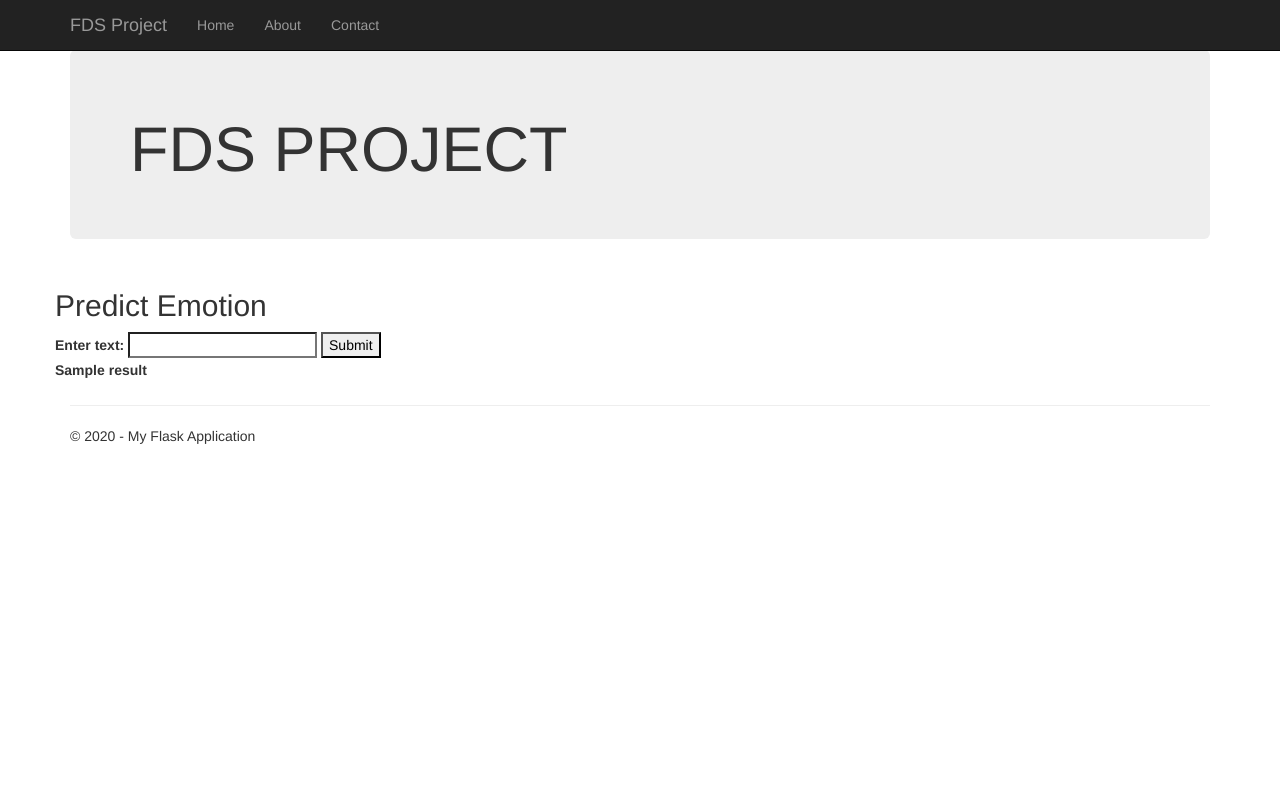
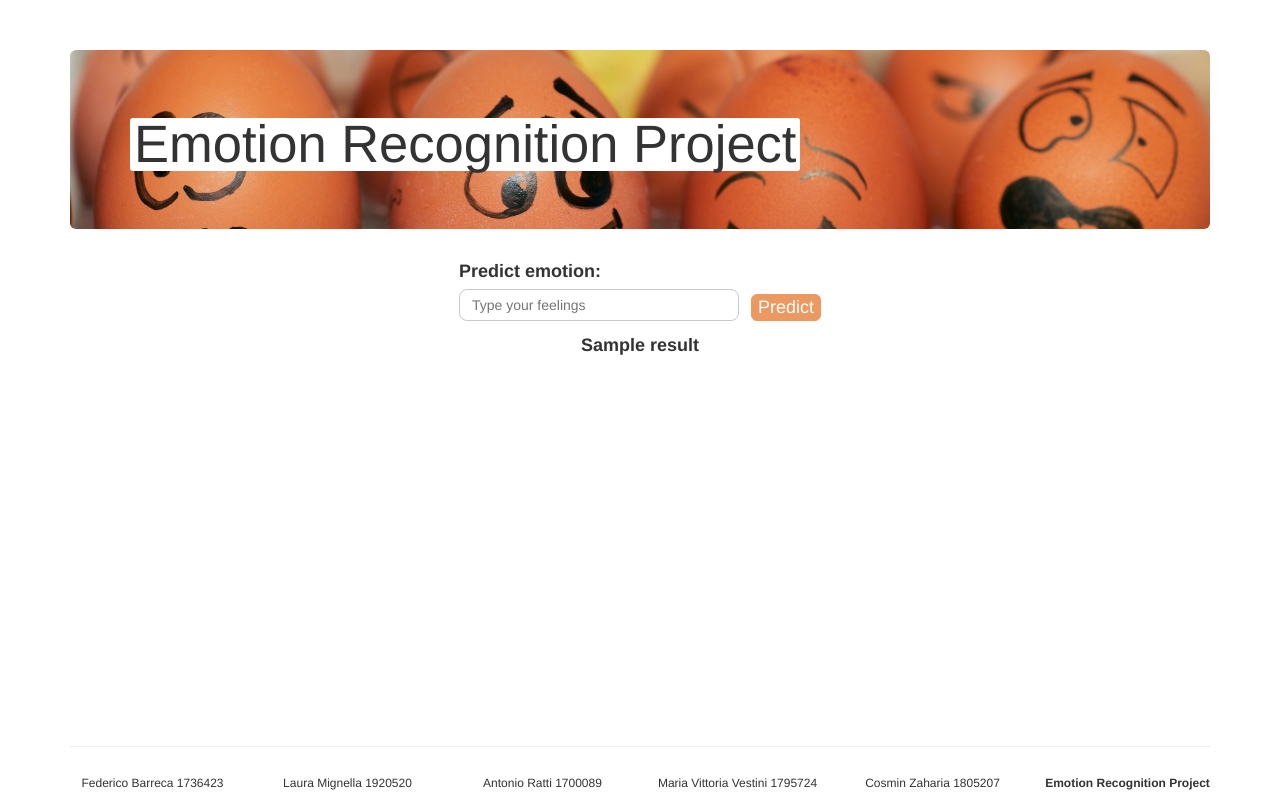
Before and after one commit to federicoBarreca/2022_Sentiment_Analysis_Project, a Flask app: template FDS_project_2022/FDS_project_2022/templates/index.html in a window 1280 px wide. Run offline with Flask 2, Linux system fonts and the light colour scheme; the template is opened without the code that fills it: most values are stand-ins (such as "Sample title", 1, 10 or a date in 2020); parts of the project's set-up code (start-up, migrations or seed data) failed here and were passed over; some libraries are stand-ins or nearby versions.

Commit message:
Update grafica e binary

```diff
--- a/FDS_project_2022/FDS_project_2022/static/content/site.css
+++ b/FDS_project_2022/FDS_project_2022/static/content/site.css
@@ -40,3 +40,95 @@ input[type="checkbox"].input-validation-error {
 .validation-summary-valid {
     display: none;
 }
+
+.schermo {
+    content: "";
+    background: url("../uova.jpg");
+    background-position: center;
+    background-repeat: no-repeat;
+    background-size: cover;
+}
+
+    .schermo h1 {
+        background: white;
+        width: fit-content;
+        padding: 0 4px;
+        border-radius: 3px;
+        font-size: 2.5em;
+    }
+
+.my_label {
+    font-size: 18px;
+}
+
+.box-input {
+    border: 1px solid #C5C8D2;
+    border-radius: 8px;
+    width: 500px;
+    height: 32px;
+    margin: 0 12px 0 0;
+    padding: 0 12px;
+}
+
+.btn {
+    border: 1px solid #eb9961;
+    background: #eb9961;
+    border-radius: 6px;
+    color: white;
+    font-size: 18px;
+    padding: 0 6px;
+}
+
+    .btn:hover {
+        border: 1px solid #542c12;
+        background: #542c12;
+        color: white;
+    }
+
+.navbar {
+    display: none;
+}
+
+.col-result {
+    margin-top: 12px;
+    font-size: 18px;
+    text-align: center;
+    /*animation-duration: 0.5s;
+    animation-name: animate-fade;
+    animation-delay: 0.5s;
+    animation-fill-mode: backwards;*/
+}
+
+    .col-result img {
+        width: 300px;
+        height: 300px;
+        margin: 12px 0;
+    }
+
+@keyframes animate-fade {
+    0% {
+        opacity: 0;
+    }
+
+    100% {
+        opacity: 1;
+    }
+}
+
+footer.container {
+    position: absolute;
+    bottom: 0;
+    right: 0;
+    left: 0;
+}
+
+.form-inline {
+    display: flex;
+    align-items: end;
+    justify-content: center;
+}
+
+.h3-result {
+    font-style: italic;
+    margin-bottom: 0;
+}
--- a/FDS_project_2022/FDS_project_2022/templates/index.html
+++ b/FDS_project_2022/FDS_project_2022/templates/index.html
@@ -1,26 +1,33 @@
 {% extends "layout.html" %}
 
 {% block content %}
-
-<div class="jumbotron">
-    <h1>FDS PROJECT</h1>
+<div class="col">
+    <form action="{{ url_for('predictemotion') }}" method="POST" class="form-inline">
+        <div class="form-group">
+            <label class="my_label mr-2">Predict emotion: </label>
+            <div class="input-group">
+                <input class="box-input" type="text" name="inputsentence" autocomplete="off" placeholder="Type your feelings" />
+            </div>
+        </div>
+        <button class="btn btn-primary" type="submit">Predict</button>
+    </form>
 </div>
 
-<div class="row">
-    <div class="col">
-        <h2>Predict Emotion</h2>
-        <form action="{{ url_for('predictemotion') }}" method="POST">
-            <label>Enter text:</label>
-            <input type="text" name="inputsentence" />
-            <input type="submit" name="next" value="Submit">
-        </form>
+<div class="col col-result">
+    <div>
+
+        {% if pictures == "positive" %}
+        <h3 class="h3-result">"{{ sentence }}"</h3>
+        <img src="../static/happy.jpeg" alt="positive emotion pic" class="img-rounded"/>
+        {% endif %}
+
+        {% if pictures == "negative" %}
+        <h3 class="h3-result">"{{ sentence }}"</h3>
+        <img src="../static/sad.jpeg" alt="negative emotion pic" class="img-rounded" />
+        {% endif %}
+
     </div>
-</div>
-
-<div class="row">
-    <div class="col">
-        <label>{{ result }}</label>
-    </div>
+    <strong class="text-result">{{ result }}</strong>
 </div>
 
 {% endblock %}
--- a/FDS_project_2022/FDS_project_2022/templates/layout.html
+++ b/FDS_project_2022/FDS_project_2022/templates/layout.html
@@ -3,40 +3,60 @@
 <head>
     <meta charset="utf-8" />
     <meta name="viewport" content="width=device-width, initial-scale=1.0">
-    <title>{{ title }} - FDS Project</title>
+    <title>{{ title }} - Emotion Recognition Project</title>
     <link rel="stylesheet" type="text/css" href="/static/content/bootstrap.min.css" />
     <link rel="stylesheet" type="text/css" href="/static/content/site.css" />
     <script src="/static/scripts/modernizr-2.6.2.js"></script>
 </head>
 
 <body>
-    <div class="navbar navbar-inverse navbar-fixed-top">
-        <div class="container">
-            <div class="navbar-header">
-                <button type="button" class="navbar-toggle" data-toggle="collapse" data-target=".navbar-collapse">
-                    <span class="icon-bar"></span>
-                    <span class="icon-bar"></span>
-                    <span class="icon-bar"></span>
-                </button>
-                <a href="/" class="navbar-brand">FDS Project</a>
+    <div class="container body-content">
+
+        <div class="jumbotron schermo">
+            <h1>Emotion Recognition Project</h1>
+        </div>
+
+        {% block content %}{% endblock %}
+
+        <footer class="container">
+            <hr />
+
+            <div class="row text-center d-flex justify-content-center pt-5">
+                <div class="col-md-2">
+                    <h6 class="text-uppercase">
+                        <span>Federico Barreca 1736423</span>
+                    </h6>
+                </div>
+                <div class="col-md-2">
+                    <h6 class="text-uppercase font-weight-bold">
+                        <span>Laura Mignella 1920520</span>
+                    </h6>
+                </div>
+                <div class="col-md-2">
+                    <h6 class="text-uppercase font-weight-bold">
+                        <span>Antonio Ratti 1700089</span>
+                    </h6>
+                </div>
+                <div class="col-md-2">
+                    <h6 class="text-uppercase font-weight-bold">
+                        <span>Maria Vittoria Vestini 1795724</span>
+                    </h6>
+                </div>
+                <div class="col-md-2">
+                    <h6 class="text-uppercase font-weight-bold">
+                        <span>Cosmin Zaharia 1805207</span>
+                    </h6>
+                </div>
+
+                <div class="col-md-2 d-flex justify-content-end">
+                    <h6 class="form-label">
+                        <strong>Emotion Recognition Project</strong>
+                    </h6>
+                </div>
             </div>
-            <div class="navbar-collapse collapse">
-                <ul class="nav navbar-nav">
-                    <li><a href="{{ url_for('home') }}">Home</a></li>
-                    <li><a href="{{ url_for('about') }}">About</a></li>
-                    <li><a href="{{ url_for('contact') }}">Contact</a></li>
-                </ul>
-            </div>
-        </div>
+        </footer>
     </div>
 
-    <div class="container body-content">
-        {% block content %}{% endblock %}
-        <hr />
-        <footer>
-            <p>&copy; {{ year }} - My Flask Application</p>
-        </footer>
-    </div>
 
     <script src="/static/scripts/jquery-1.10.2.js"></script>
     <script src="/static/scripts/bootstrap.js"></script>
```
Also changed, not shown: FDS_project_2022/FDS_project_2022/views.py (+3 -23 lines), FDS_project_2022/FDS_project_2022/static/happy.jpeg (added), FDS_project_2022/FDS_project_2022/static/sad.jpeg (added), FDS_project_2022/FDS_project_2022/static/uova.jpg (added), 3 other files.
